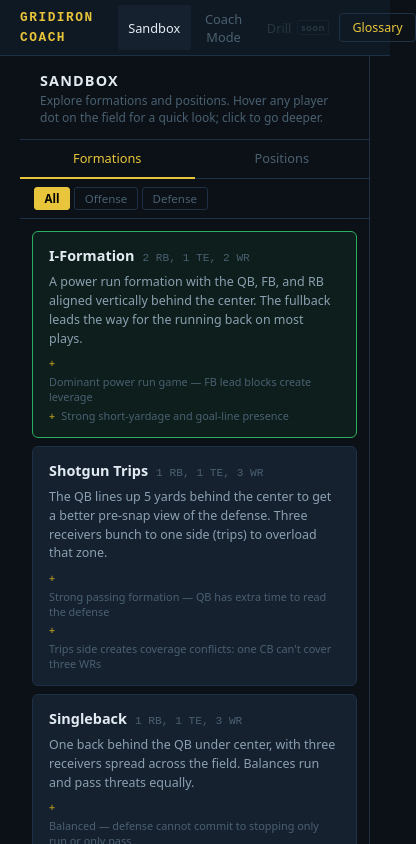
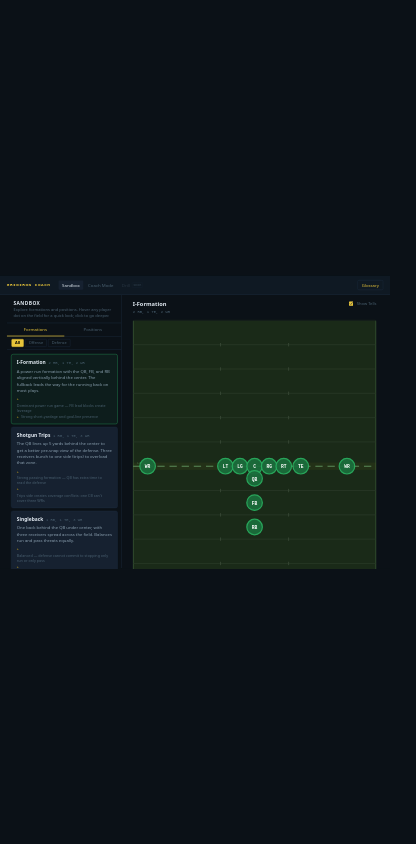
Before and after one commit to CounterTorque/gridiron-coach, a Svelte app: page / in a window 390 px wide. Shown: the top 844 px of the page, 416 px wide, since content can reach past the window. Built offline with nearby package versions, Linux system fonts and the light colour scheme.

Commit message:
Fixed UI Scaling

```diff
--- a/src/App.svelte
+++ b/src/App.svelte
@@ -1,8 +1,28 @@
 <script>
+  import { onMount } from 'svelte';
   import Sandbox from './routes/Sandbox.svelte';
   import Coach from './routes/Coach.svelte';
   import GlossaryDrawer from './lib/components/GlossaryDrawer.svelte';
   import { glossaryOpen, activeRoute } from './lib/stores/ui.js';
+
+  const STAGE_W = 1152;
+  const STAGE_H = 864;
+
+  let stageEl;
+  let scale = 1;
+
+  function updateScale() {
+    const vw = window.innerWidth;
+    const vh = window.innerHeight;
+    scale = Math.min(vw / STAGE_W, vh / STAGE_H);
+  }
+
+  onMount(() => {
+    updateScale();
+    const ro = new ResizeObserver(updateScale);
+    ro.observe(document.documentElement);
+    return () => ro.disconnect();
+  });
 
   function toggleGlossary() {
     glossaryOpen.update(v => !v);
@@ -15,7 +35,11 @@
   ];
 </script>
 
-<div class="app">
+<div
+  class="stage"
+  bind:this={stageEl}
+  style="transform: scale({scale}); width: {STAGE_W}px; height: {STAGE_H}px;"
+>
   <header class="topbar">
     <div class="topbar-left">
       <span class="logo">GRIDIRON COACH</span>
@@ -51,12 +75,15 @@
 </div>
 
 <style>
-  .app {
-    min-height: 100dvh;
+  .stage {
+    position: relative;
     display: flex;
     flex-direction: column;
     background: var(--bg);
     color: var(--text-primary);
+    overflow: hidden;
+    transform-origin: center center;
+    flex-shrink: 0;
   }
 
   .topbar {
@@ -152,6 +179,6 @@
     display: flex;
     flex-direction: column;
     overflow: hidden;
-    padding: 0 1.25rem;
+    min-height: 0;
   }
 </style>
--- a/src/app.css
+++ b/src/app.css
@@ -29,15 +29,20 @@
   box-sizing: border-box;
 }
 
-body {
+html, body {
   margin: 0;
-  overflow-x: hidden;
+  width: 100%;
+  height: 100%;
+  overflow: hidden;
+  background: var(--bg);
 }
 
 #app {
-  min-height: 100dvh;
+  width: 100%;
+  height: 100%;
   display: flex;
-  flex-direction: column;
+  align-items: center;
+  justify-content: center;
 }
 
 h1, h2, h3, h4 {
--- a/src/lib/components/GlossaryDrawer.svelte
+++ b/src/lib/components/GlossaryDrawer.svelte
@@ -82,18 +82,18 @@
 
 <style>
   .overlay {
-    position: fixed;
+    position: absolute;
     inset: 0;
     background: rgba(0,0,0,0.45);
     z-index: 100;
   }
 
   .drawer {
-    position: fixed;
+    position: absolute;
     top: 0;
     right: 0;
-    width: min(400px, 95vw);
-    height: 100dvh;
+    width: min(400px, 95%);
+    height: 100%;
     background: var(--surface);
     border-left: 1px solid var(--border);
     z-index: 101;
--- a/src/routes/Coach.svelte
+++ b/src/routes/Coach.svelte
@@ -112,7 +112,6 @@
     : `OPP ${100 - situation.fieldPosition}`;
 </script>
 
-<div class="coach-page">
 <div class="coach-wrap">
 
   <!-- Situation strip -->
@@ -272,40 +271,21 @@
   {/if}
 
 </div>
-</div>
 
 <style>
-  /*
-   * Outer shell: fills main-content, centers the scaled card.
-   * No padding here — the em-based card handles its own sizing.
-   */
-  .coach-page {
+  .coach-wrap {
     flex: 1;
     min-height: 0;
-    display: flex;
-    align-items: center;
-    justify-content: center;
-    overflow-y: auto;
-  }
-
-  /*
-   * The card.  font-size is driven by viewport height so every
-   * em-based child dimension scales proportionally.
-   *
-   *   clamp(min, ideal, max)
-   *   ideal = (dvh − topbar) / 32
-   *   At 960 dvh: (960−56)/32 = 28.25 → capped at 28px  (~1.75× native)
-   *   At 768 dvh: (768−56)/32 = 22.25px                  (~1.4× native)
-   *   At 500 dvh: (500−56)/32 = 13.9 → floored at 13px
-   *
-   * max-width stays in px; width in % so it never bleeds on narrow viewports.
-   */
-  .coach-wrap {
-    font-size: clamp(13px, calc((100dvh - 56px) / 32), 28px);
     display: flex;
     flex-direction: column;
     width: 100%;
     max-width: 960px;
+    margin: 0 auto;
+    padding: 0 1.25rem;
+    overflow-y: auto;
+    /* Fixed em base matching original design at 864px stage height:
+       (864 - 56) / 32 ≈ 25px */
+    font-size: 25px;
   }
 
   /* ── Situation strip ─────────────────────────────── */
--- a/src/routes/Sandbox.svelte
+++ b/src/routes/Sandbox.svelte
@@ -185,16 +185,9 @@
     grid-template-columns: 340px 1fr;
     grid-template-rows: 1fr;
     gap: 1.5rem;
-    height: calc(100dvh - 56px);
+    height: 100%;
     overflow: hidden;
-  }
-
-  @media (max-width: 768px) {
-    .sandbox {
-      grid-template-columns: 1fr;
-      height: auto;
-      overflow: visible;
-    }
+    padding: 0 1.25rem;
   }
 
   .sandbox-left {
--- a/vite.config.js
+++ b/vite.config.js
@@ -4,4 +4,7 @@ import { svelte } from '@sveltejs/vite-plugin-svelte'
 export default defineConfig({
   plugins: [svelte()],
   base: './',
+  server: {
+    port: 8715,
+  },
 })
```
